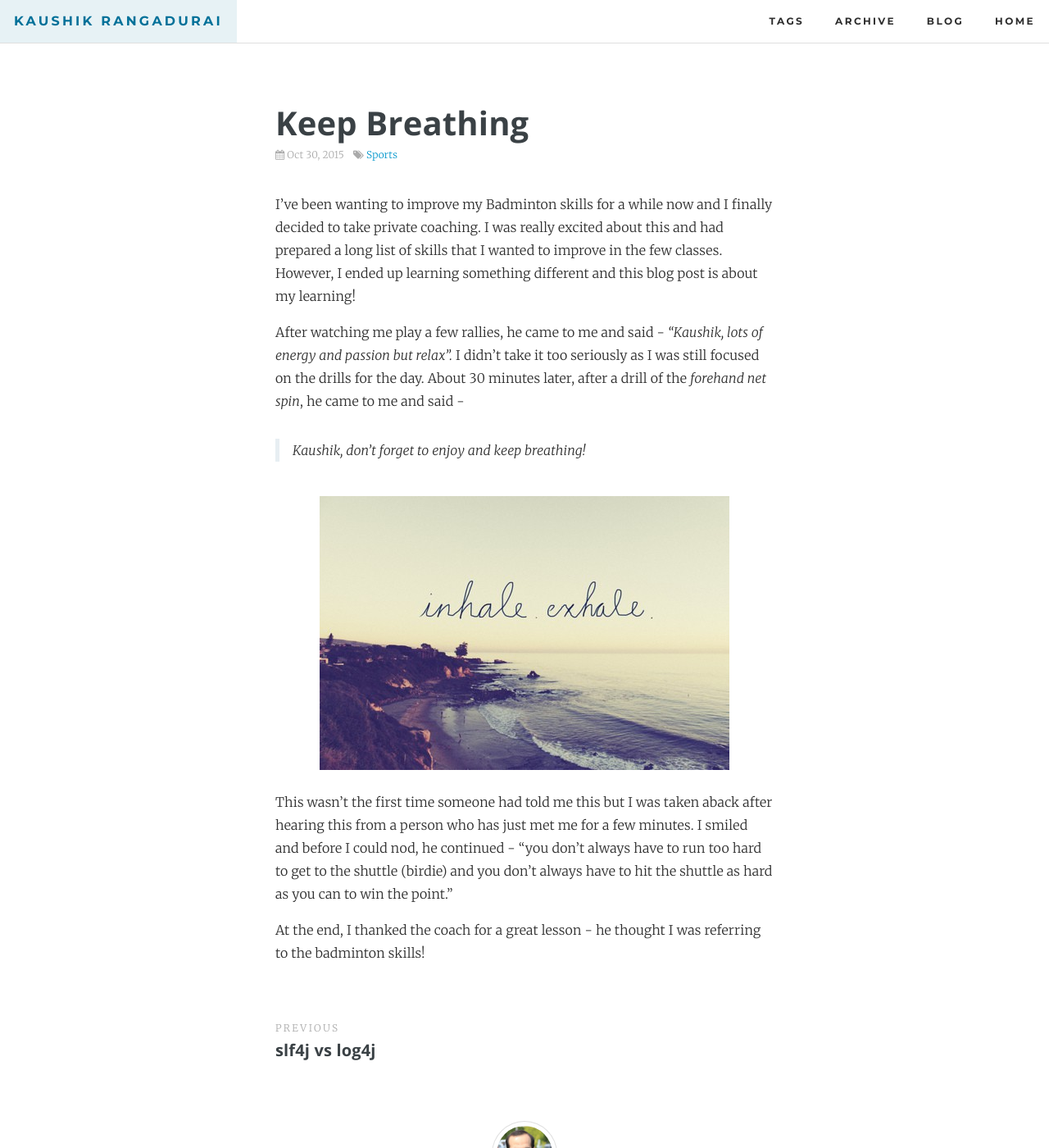
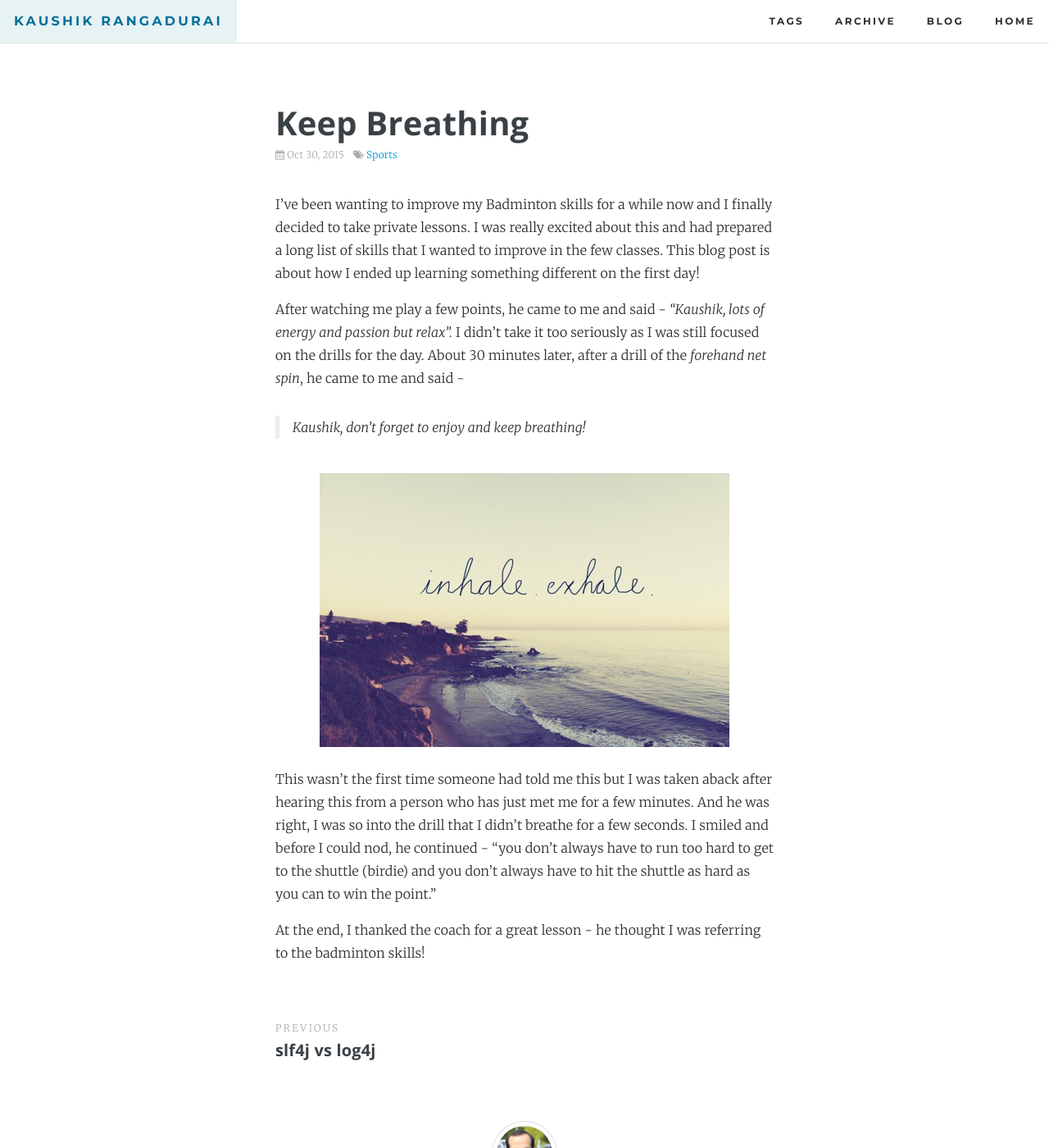
Before and after one commit to kaushik88/kaushik88.github.io, a Jekyll site: the page built from _posts/2015-10-30-keep-breathing.md, in a window 1280 px wide and 1400 px high. Shown: the whole window at 82% size. Built offline with Jekyll 4.4.1, drawn with Linux system fonts in a browser that asks for light colours; comment, search, counter and statistics services are not loaded.

Commit message:
Fix more errors

```diff
--- a/_posts/2015-10-30-keep-breathing.md
+++ b/_posts/2015-10-30-keep-breathing.md
@@ -8,14 +8,14 @@ categories:
 thumbnail_path: blog/personal/breathing.jpg
 ---
 
-I've been wanting to improve my Badminton skills for a while now and I finally decided to take private coaching. I was really excited about this and had prepared a long list of skills that I wanted to improve in the few classes. However, I ended up learning something different and this blog post is about my learning!
+I've been wanting to improve my Badminton skills for a while now and I finally decided to take private lessons. I was really excited about this and had prepared a long list of skills that I wanted to improve in the few classes. This blog post is about how I ended up learning something different on the first day!
 
-After watching me play a few rallies, he came to me and said - *"Kaushik, lots of energy and passion but relax".* I didn't take it too seriously as I was still focused on the drills for the day. About 30 minutes later, after a drill of the *forehand net spin*, he came to me and said -
+After watching me play a few points, he came to me and said - *"Kaushik, lots of energy and passion but relax".* I didn't take it too seriously as I was still focused on the drills for the day. About 30 minutes later, after a drill of the *forehand net spin*, he came to me and said -
 
 > Kaushik, don't forget to enjoy and keep breathing!
 
 {% include figure.html path="blog/personal/breathing.jpg" alt="Keep Breathing." %}
 
-This wasn't the first time someone had told me this but I was taken aback after hearing this from a person who has just met me for a few minutes. I smiled and before I could nod, he continued - "you don't always have to run too hard to get to the shuttle (birdie) and you don't always have to hit the shuttle as hard as you can to win the point."
+This wasn't the first time someone had told me this but I was taken aback after hearing this from a person who has just met me for a few minutes. And he was right, I was so into the drill that I didn't breathe for a few seconds. I smiled and before I could nod, he continued - "you don't always have to run too hard to get to the shuttle (birdie) and you don't always have to hit the shuttle as hard as you can to win the point."
 
 At the end, I thanked the coach for a great lesson - he thought I was referring to the badminton skills!
```
